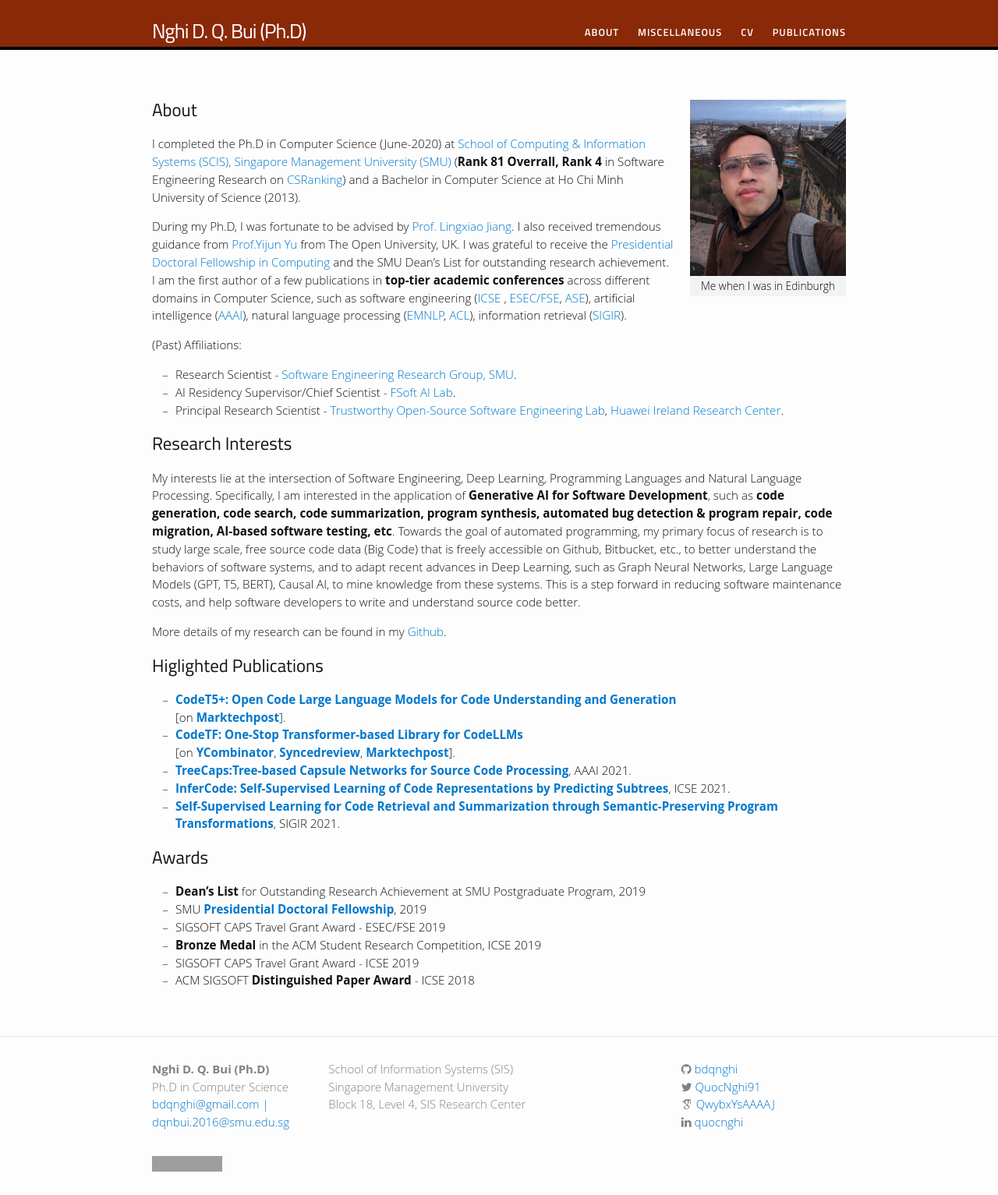
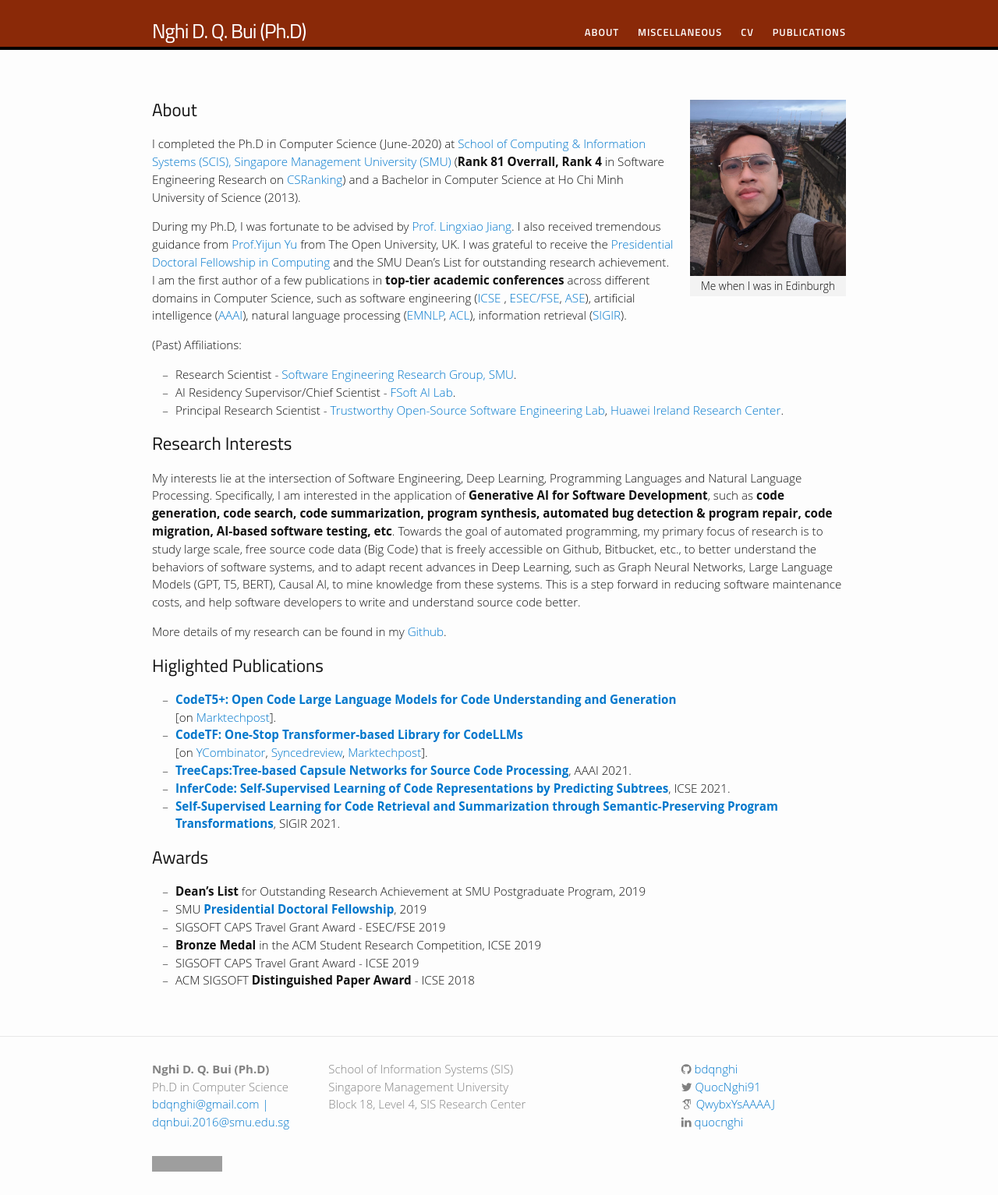
Before and after one commit to bdqnghi/bdqnghi.github.io, a Jekyll site: the page built from index.md, in a window 1280 px wide. Shown: the whole page at 78% size. Built offline with Jekyll 4.4.1, drawn with Linux system fonts in a browser that asks for light colours; nearby versions of some CDN libraries; some web fonts are replaced; grey boxes are pictures that could not be loaded.

```diff
--- a/index.md
+++ b/index.md
@@ -27,11 +27,11 @@ More details of my research can be found in my [Github](https://github.com/bdqng
 
 * [**CodeT5+: Open Code Large Language Models for Code Understanding and Generation**](https://arxiv.org/pdf/2305.07922.pdf)
 <br>
-[on [**Marktechpost**](https://www.marktechpost.com/2023/05/20/salesforce-ai-introduces-codet5-a-new-family-of-open-code-large-language-models-with-an-encoder-decoder-architecture/)].
+[on [Marktechpost](https://www.marktechpost.com/2023/05/20/salesforce-ai-introduces-codet5-a-new-family-of-open-code-large-language-models-with-an-encoder-decoder-architecture/)].
 <br>
 * [**CodeTF: One-Stop Transformer-based Library for CodeLLMs**](https://arxiv.org/pdf/2306.00029.pdf)
 <br>
-[on [**YCombinator**](https://news.ycombinator.com/item?id=36233881), [**Syncedreview**](https://syncedreview.com/2023/06/13/salesforce-ais-codetf-library-facilitates-easy-llm-integration-for-code-intelligence-tasks), [**Marktechpost**](https://www.marktechpost.com/2023/06/06/salesforce-ai-research-introduces-codetf-a-one-stop-transformer-library-for-code-large-language-models-codellm/)].
+[on [YCombinator](https://news.ycombinator.com/item?id=36233881), [Syncedreview](https://syncedreview.com/2023/06/13/salesforce-ais-codetf-library-facilitates-easy-llm-integration-for-code-intelligence-tasks), [Marktechpost](https://www.marktechpost.com/2023/06/06/salesforce-ai-research-introduces-codetf-a-one-stop-transformer-library-for-code-large-language-models-codellm/)].
 <br>
 * [**TreeCaps:Tree-based Capsule Networks for Source Code Processing**](https://arxiv.org/pdf/2009.09777.pdf), AAAI 2021.
 <br>
```
